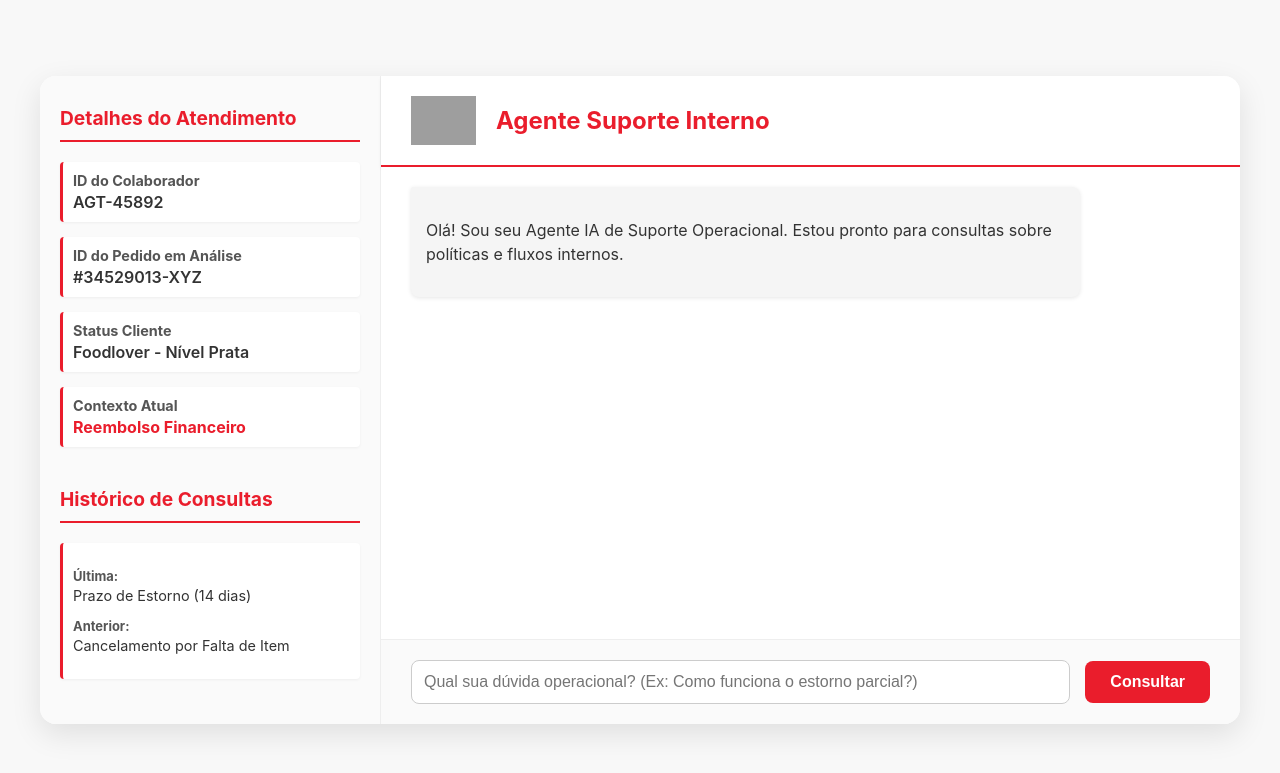
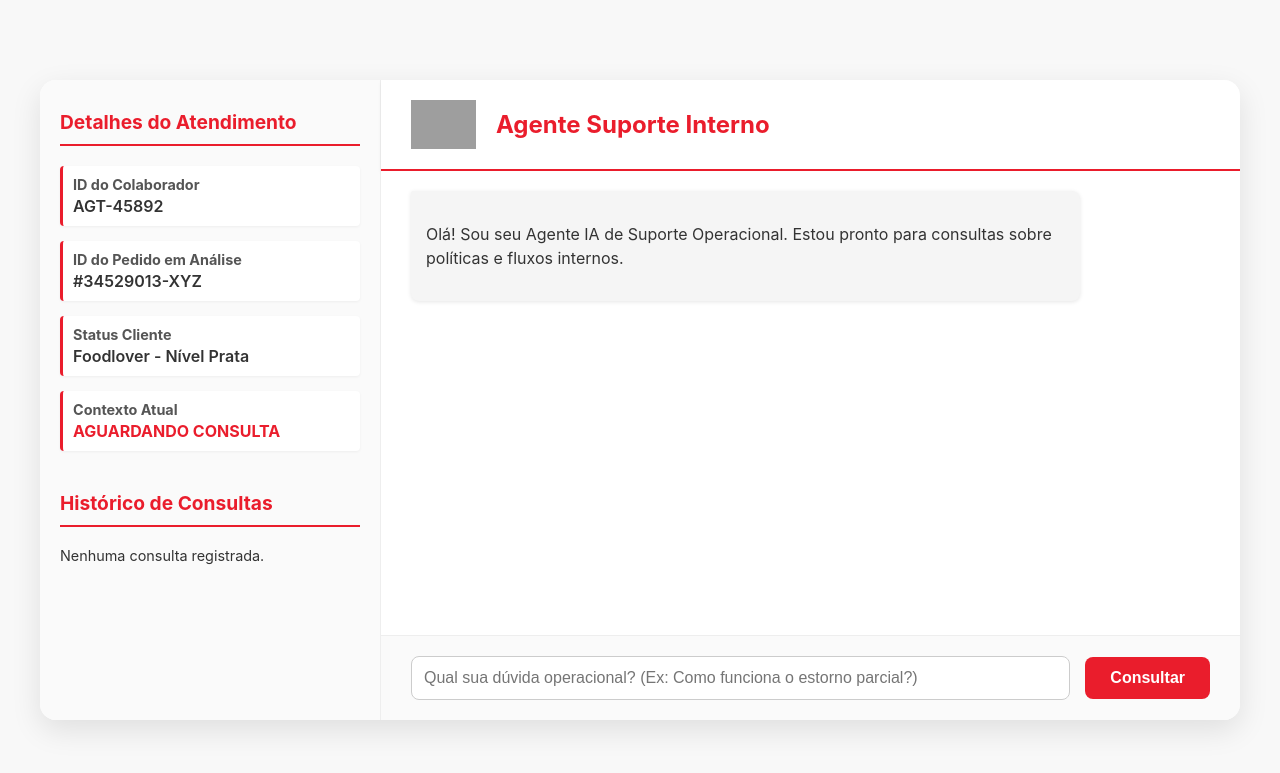
Before and after one commit to jonnyzera/ifoodlovers_agente_ia_ifood, a Flask app: page / in a window 1280 px wide. Shown: the top 773 px of the page. Run offline with Flask 3, Linux system fonts and the light colour scheme; grey boxes are pictures that could not be loaded.

Commit message:
Feat: mudanças no javascript para historico de consulta e detalhe de atendimento

```diff
--- a/requirements.txt
+++ b/requirements.txt
@@ -3,6 +3,7 @@ llama-index
 pandas
 python-dotenv
 # Conectores consolidados para Gemini/Google GenAI
-llama-index-google-genai
+llama-index-llms-google-genai
+llama-index-embeddings-google-genai
 google-genai
 Flask
--- a/src/data_loader.py
+++ b/src/data_loader.py
@@ -1,5 +1,5 @@
 import pandas as pd
-from llama_index.core.schema import Document as LlamaIndexDocument # CORREÇÃO: Nova localização da classe Document
+from llama_index.core.schema import Document as LlamaIndexDocument # Nova localização da classe Document
 import os
 
 def carregar_e_preparar_base(caminho_csv):
@@ -20,7 +20,7 @@ def carregar_e_preparar_base(caminho_csv):
     documentos_llama_index = []
     for _, row in df.iterrows():
         # Cria o contexto de texto
-        # CORREÇÃO: Alterado 'fonte_politica' para 'fonte' para corresponder ao CSV de exemplo
+        # Alterado 'fonte_politica' para 'fonte' para corresponder ao CSV de exemplo
         texto_completo = (
             f"Categoria: {row['categoria']}. "
             f"Pergunta relacionada: {row['pergunta']}. "
--- a/static/script.js
+++ b/static/script.js
@@ -1,11 +1,20 @@
-        // ==================== JAVASCRIPT EMBUTIDO (LÓGICA DO CHAT) ====================
+// ==================== JAVASCRIPT PARA INTERATIVIDADE (LÓGICA DO CHAT) ====================
 document.addEventListener('DOMContentLoaded', () => {
     const chatBox = document.getElementById('chat-box');
     const queryForm = document.getElementById('query-form');
     const userInput = document.getElementById('user-input');
 
+    // 🌟 VARIÁVEL GLOBAL: Array para armazenar o histórico de consultas (Pergunta, Categoria e HORA) 🌟
+    const queryHistory = [];
+    // ELEMENTOS DO SIDEBAR: Pegar referências pelos IDs
+    const contextoAtualSpan = document.getElementById('contexto-atual');
+    const historicoConsultasDiv = document.getElementById('historico-consultas');
+
     // Mensagem de boas-vindas inicial do Agente
     appendMessage('agent', 'Olá! Sou seu Agente IA de Suporte Operacional. Estou pronto para consultas sobre políticas e fluxos internos.', []);
+
+    // Inicializa o sidebar com a mensagem de 'Aguardando Consulta'
+    updateSidebar();
 
     queryForm.addEventListener('submit', async (e) => {
         e.preventDefault();
@@ -31,9 +40,30 @@
             });
 
             const result = await response.json();
+            const resposta = result.response;
+            const fontes = result.sources;
+
+            if (resposta) {
+                const categoriaMaisRelevante = getMostRelevantCategory(fontes);
+
+                // 🌟 MUDANÇA: Captura e armazena o horário da consulta 🌟
+                queryHistory.unshift({
+                    pergunta: pergunta,
+                    categoria: categoriaMaisRelevante,
+                    timestamp: new Date().toLocaleTimeString('pt-BR', {hour: '2-digit', minute: '2-digit'})
+                });
+
+                // Mantém apenas as N últimas consultas no histórico
+                if (queryHistory.length > 3) {
+                    queryHistory.pop();
+                }
+
+                // Atualiza os elementos do sidebar
+                updateSidebar(categoriaMaisRelevante);
+            }
 
             // 4. Mostrar a resposta do agente
-                    appendMessage('agent', result.response, result.sources);
+            appendMessage('agent', resposta, fontes);
 
         } catch (error) {
             console.error('Erro na comunicação com o backend:', error);
@@ -46,6 +76,63 @@
         }
     });
 
+    // FUNÇÃO: Determina a categoria mais relevante (sem alterações)
+    function getMostRelevantCategory(sources) {
+        if (!sources || sources.length === 0) return 'Geral / Indefinido';
+
+        const categoryCounts = sources.reduce((acc, s) => {
+            acc[s.categoria] = (acc[s.categoria] || 0) + 1;
+            return acc;
+        }, {});
+
+        let maxCount = 0;
+        let mostRelevant = '';
+
+        for (const cat in categoryCounts) {
+            if (categoryCounts[cat] > maxCount) {
+                maxCount = categoryCounts[cat];
+                mostRelevant = cat;
+            }
+        }
+
+        return mostRelevant.charAt(0).toUpperCase() + mostRelevant.slice(1) || 'Geral / Indefinido';
+    }
+
+    // 🌟 FUNÇÃO MODIFICADA: Renderiza o HTML com o horário e classes para o "quadrado" 🌟
+    function updateSidebar(currentContext = 'Aguardando Consulta') {
+        contextoAtualSpan.textContent = currentContext.toUpperCase();
+
+        historicoConsultasDiv.innerHTML = ''; // Limpa o conteúdo
+
+        if (queryHistory.length === 0) {
+            historicoConsultasDiv.innerHTML = '<p>Nenhuma consulta registrada.</p>';
+            return;
+        }
+
+        queryHistory.forEach((item, index) => {
+            const label = index === 0 ? 'Atual' : (index === 1 ? 'Última' : 'Anterior');
+
+            const pElement = document.createElement('p');
+            // Adiciona classe para estilização do "quadrado"
+            pElement.classList.add('history-item');
+
+            // Renderiza o HTML com a hora capturada (item.timestamp) e formatação
+            pElement.innerHTML = `
+                <div class="history-header">
+                    <strong>${label}</strong>
+                    <span class="history-time">${item.timestamp}</span>
+                </div>
+                <div class="history-content">
+                    ${item.pergunta}
+                    <em class="history-category">(Cat: ${item.categoria})</em>
+                </div>
+            `;
+
+            historicoConsultasDiv.appendChild(pElement);
+        });
+    }
+
+    // Função de exibição de mensagem (sem alterações, mas incluída para completar o arquivo)
     function appendMessage(sender, text, sources) {
         const messageDiv = document.createElement('div');
         messageDiv.classList.add('message');
@@ -58,7 +145,6 @@
             let sourcesText = '--- FONTES UTILIZADAS ---';
             const uniqueSources = {};
 
-                    // Filtra fontes duplicadas e formata para exibir as referências internas
             sources.forEach(s => {
                 const key = `${s.fonte} (Categoria: ${s.categoria})`;
                 if (!uniqueSources[key]) {
@@ -71,7 +157,6 @@
         }
 
         chatBox.appendChild(messageDiv);
-                // Scroll para a última mensagem
         chatBox.scrollTop = chatBox.scrollHeight;
     }
 });
--- a/static/style.css
+++ b/static/style.css
@@ -64,6 +64,59 @@
     font-weight: 600;
 }
 
+/* --- ESTILOS DINÂMICOS PARA O HISTÓRICO DE CONSULTAS --- */
+
+/* Remove a margem extra da div container, caso haja, para melhor controle dos itens internos */
+#historico-consultas.context-item {
+    padding: 0;
+    margin-top: 10px;
+    border-left: none; /* Remove a borda esquerda do container, que agora será nos itens */
+    background-color: transparent;
+    box-shadow: none;
+}
+
+/* 1. Estilo do "Quadrado" (history-item) para separação visual */
+#historico-consultas .history-item {
+    background-color: #fff; /* Fundo branco dentro do sidebar */
+    border: 1px solid #ddd;
+    border-radius: 6px;
+    padding: 10px;
+    margin-bottom: 10px;      /* Espaçamento entre os itens */
+    position: relative;
+    line-height: 1.4;
+    display: block;
+    /* Replicando a borda esquerda do context-item para o box individual */
+    border-left: 3px solid #EA1D2C;
+    box-shadow: 0 1px 3px rgba(0, 0, 0, 0.05);
+}
+
+/* 2. Formatação do Cabeçalho e Posição do Horário */
+.history-header {
+    display: flex;
+    justify-content: space-between; /* Empurra o horário para o canto */
+    align-items: center;
+    margin-bottom: 5px;
+    padding-bottom: 5px; /* Linha sutil de separação */
+    border-bottom: 1px solid #eee;
+}
+
+/* 3. Estilo e Tamanho do Horário (history-time) - Pequeno e discreto */
+.history-time {
+    font-size: 0.75em;
+    color: #999;
+    font-weight: 400;
+}
+
+/* 4. Estilo da Categoria */
+.history-category {
+    display: block;
+    font-size: 0.8em;
+    color: #EA1D2C;
+    margin-top: 5px;
+    font-style: normal;
+    font-weight: 600;
+}
+
 /* Área Principal do Chat */
 .main-chat-area {
     flex-grow: 1;
@@ -86,7 +139,7 @@
     align-items: center;
     text-align: left;
     box-shadow: 0 2px 4px rgba(0, 0, 0, 0.05);
-            /* NOVO: Linha de separação em vermelho iFood */
+    /* Linha de separação em vermelho iFood */
     border-bottom: 2px solid #EA1D2C;
 }
 
@@ -121,7 +174,7 @@
 }
 
 .user-message {
-            /* NOVO: Fundo em rosa/vermelho muito suave */
+    /* Fundo em rosa/vermelho muito suave */
     background-color: #fff0f0;
     margin-left: auto;
     border-top-right-radius: 2px;
--- a/templates/index.html
+++ b/templates/index.html
@@ -4,52 +4,49 @@
     <meta charset="UTF-8">
     <meta name="viewport" content="width=device-width, initial-scale=1.0">
     <title>iFood Agente Operacional</title>
+    <link rel="icon" type="image/svg+xml" href="{{ url_for('static', filename='ifood-logo.svg') }}">
+
     <link rel="stylesheet" href="/static/style.css">
     <script src="/static/script.js"></script>
 </head>
 <body>
     <div class="app-layout">
 
-        <!-- Sidebar de Contexto/Informações (Mais completo) -->
         <div class="context-sidebar">
             <h2>Detalhes do Atendimento</h2>
             <div class="context-item">
                 <strong>ID do Colaborador</strong>
-                <span>AGT-45892</span>
+                <span id="colaborador-id">AGT-45892</span>
             </div>
             <div class="context-item">
                 <strong>ID do Pedido em Análise</strong>
-                <span>#34529013-XYZ</span>
+                <span id="pedido-id">#34529013-XYZ</span>
             </div>
             <div class="context-item">
                 <strong>Status Cliente</strong>
-                <span>Foodlover - Nível Prata</span>
+                <span id="cliente-status">Foodlover - Nível Prata</span>
             </div>
             <div class="context-item">
                 <strong>Contexto Atual</strong>
-                <span style="color: #EA1D2C; font-weight: 700;">Reembolso Financeiro</span>
+                <span id="contexto-atual" style="color: #EA1D2C; font-weight: 700;">AGUARDANDO CONSULTA</span>
             </div>
 
             <h2 style="margin-top: 40px;">Histórico de Consultas</h2>
-            <div class="context-item" style="font-size: 0.9em;">
-                <p><strong>Última:</strong> Prazo de Estorno (14 dias)</p>
-                <p><strong>Anterior:</strong> Cancelamento por Falta de Item</p>
+            <div id="historico-consultas" class="context-item" style="font-size: 0.9em;">
+                <p>Nenhuma consulta registrada.</p>
             </div>
 
         </div>
 
-        <!-- Área Principal de Chat -->
         <div class="main-chat-area">
             <div class="chat-container">
                 <header>
-                    <!-- Logo iFood com link absoluto -->
                     <img src="https://parceiros.ifood.com.br/images/ifood-logo.svg" alt="Logotipo iFood" class="ifood-logo-img">
                     <h1>Agente Suporte Interno</h1>
                 </header>
 
                 <div id="chat-box" class="chat-box">
-                    <!-- Mensagens do chat serão injetadas aqui -->
-                </div>
+                    </div>
 
                 <form id="query-form" class="input-area">
                     <input type="text" id="user-input" placeholder="Qual sua dúvida operacional? (Ex: Como funciona o estorno parcial?)" required>
```
Also changed, not shown: static/ifood-logo.svg (added), vercel.json (added). Lines whose indentation alone changed are shown as unchanged.
